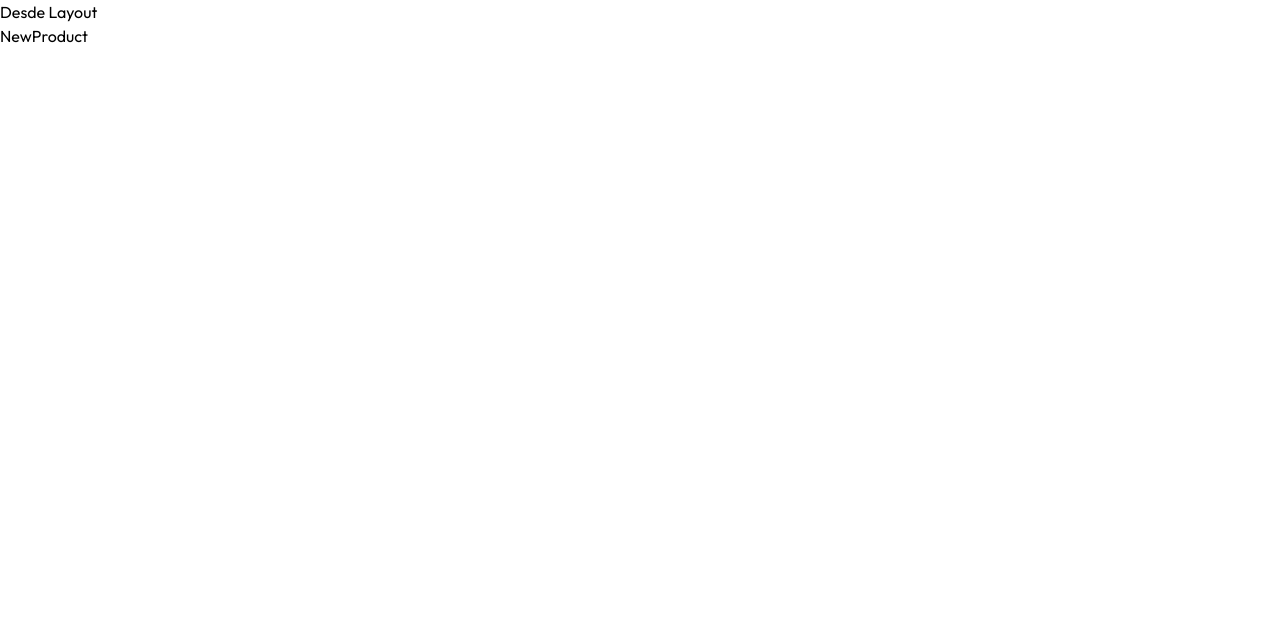
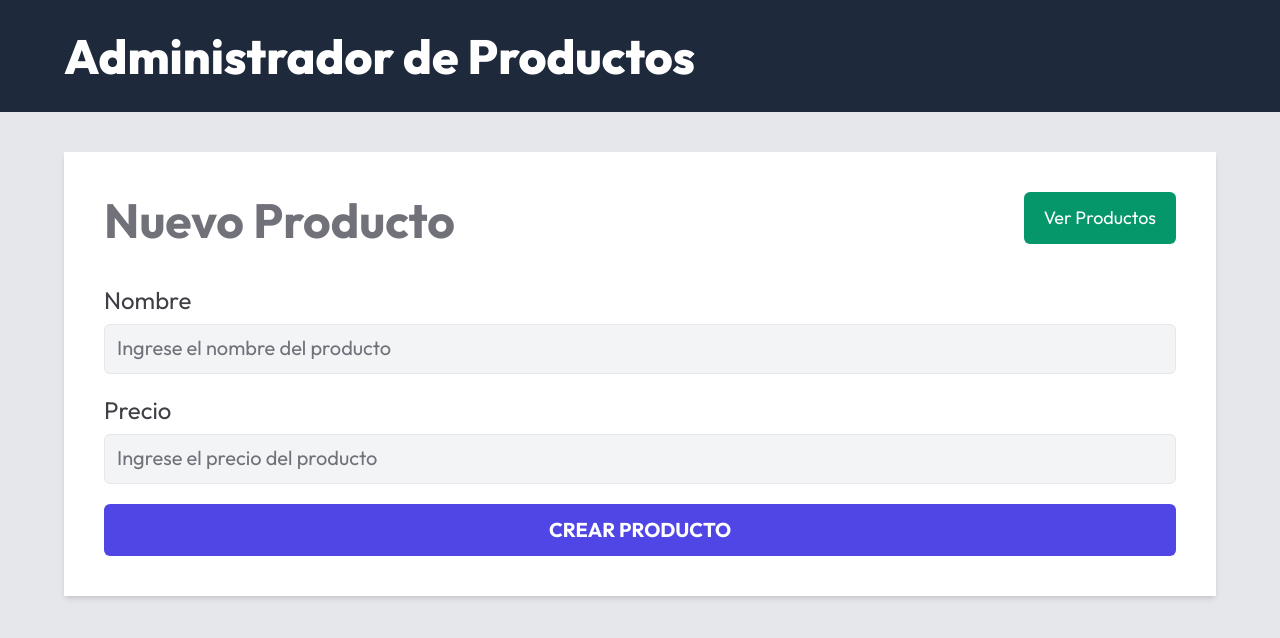
Before and after one commit to Valenmar03/AdministradorProductosFront, a React (Vite) app: page /product/new in a window 1280 px wide. Shown: the top 638 px of the page. Built offline with nearby package versions, Linux system fonts and the light colour scheme.

Commit message:
styles in product and new product pages, create form

```diff
--- a/index.html
+++ b/index.html
@@ -9,7 +9,7 @@
     <link rel="preconnect" href="https://fonts.gstatic.com" crossorigin>
     <link href="https://fonts.googleapis.com/css2?family=Outfit:wght@100..900&family=Roboto:ital,wght@0,100;0,300;0,400;0,500;0,700;0,900;1,100;1,300;1,400;1,500;1,700;1,900&display=swap" rel="stylesheet">
   </head>
-  <body class="font-outfit">
+  <body class="font-outfit bg-gray-200">
     <div id="root"></div>
     <script type="module" src="/src/main.tsx"></script>
   </body>
--- a/src/layouts/Layout.tsx
+++ b/src/layouts/Layout.tsx
@@ -1,12 +1,23 @@
-import { Outlet } from "react-router-dom"
+import { Outlet } from "react-router-dom";
 
 function layout() {
-  return (
-    <>
-      <h1>Desde Layout</h1>
-      <Outlet/>
-    </>
-  )
+   return (
+      <>
+         <header className="bg-slate-800">
+            <div className="mx-auto max-w-6xl py-8">
+               <h1 className="text-5xl font-extrabold text-white">
+                    Administrador de Productos
+               </h1>
+            </div>
+            <nav>
+
+            </nav>
+         </header>
+         <main className="mt-10 max-w-6xl mx-auto bg-white shadow-md p-10">
+            <Outlet />
+         </main>
+      </>
+   );
 }
 
-export default layout
+export default layout;
--- a/src/views/NewProduct.tsx
+++ b/src/views/NewProduct.tsx
@@ -1,8 +1,46 @@
+import { Link } from "react-router-dom";
 
 export default function NewProduct() {
-  return (
-    <div>
-      NewProduct
-    </div>
-  )
+   return (
+      <>
+         <div className="flex items-end justify-between">
+            <h2 className="text-zinc-500 text-5xl font-bold">Nuevo Producto</h2>
+            <Link
+               to="/"
+               className="text-white text-lg bg-emerald-600 py-3 px-5 rounded-md hover:bg-emerald-700 duration-150"
+            >
+               Ver Productos
+            </Link>
+         </div>
+         <form className="mt-10">
+            <div className="mb-5">
+               <label htmlFor="name" className="text-2xl text-zinc-700">
+                  Nombre
+               </label>
+               <input
+                  type="text"
+                  id="name"
+                  placeholder="Ingrese el nombre del producto"
+                  className="block p-3 border bg-gray-100 mt-2 rounded-md w-full placeholder:text-xl placeholder:text-zinc-500 outline-none"
+               />
+            </div>
+            <div className="mb-5">
+               <label htmlFor="price" className="text-2xl text-zinc-700 mt-10">
+                  Precio
+               </label>
+               <input
+                  type="number"
+                  id="price"
+                  placeholder="Ingrese el precio del producto"
+                  className="block p-3 border bg-gray-100 mt-2 rounded-md w-full placeholder:text-xl placeholder:text-zinc-500 outline-none"
+               />
+            </div>
+            <input
+              type="submit"
+              className="text-white bg-indigo-600 w-full p-3 rounded-md text-xl uppercase font-bold cursor-pointer hover:bg-indigo-700 duration-200"
+              value="Crear Producto"
+            />
+         </form>
+      </>
+   );
 }
--- a/src/views/Products.tsx
+++ b/src/views/Products.tsx
@@ -1,9 +1,20 @@
+import { Link } from "react-router-dom"
 
 function Products() {
   return (
-    <div>
-      <h2>Productos</h2>
-    </div>
+    <>
+      <div className="flex items-end justify-between">
+        <h2 className="text-zinc-500 text-5xl font-bold">
+          Productos
+        </h2>
+        <Link
+          to="product/new"
+          className="text-white text-lg bg-emerald-600 py-3 px-5 rounded-md hover:bg-emerald-700 duration-150"
+        >
+          Nuevo Producto
+        </Link>
+      </div>
+    </>
   )
 }
 
```
